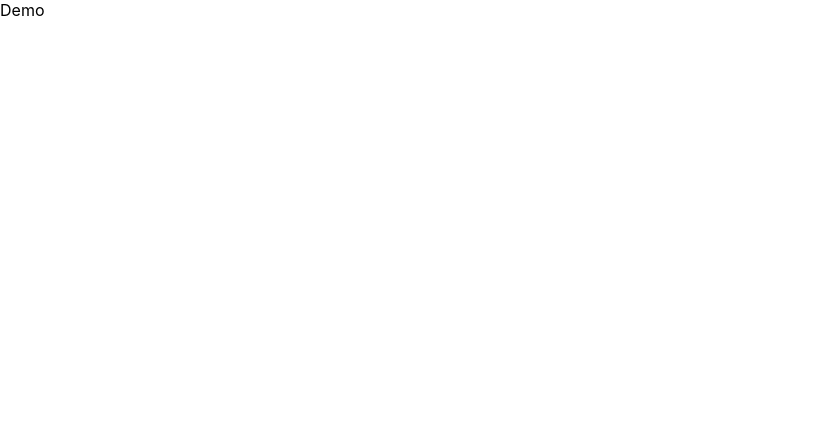
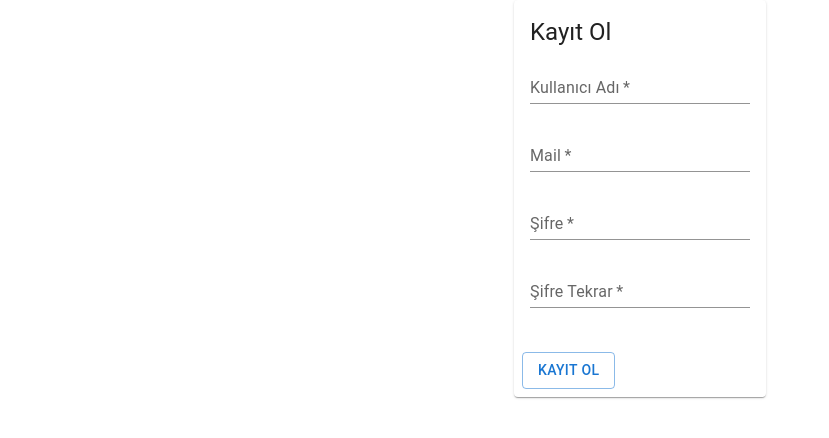
Before and after one commit to SukranKrts/interview_app, a React (Create React App) app: page /login in a window 1280 px wide. Shown: the top 438 px of the page, without its empty margins (0-829 px from the left). Built offline with nearby package versions, Linux system fonts and the light colour scheme.

Commit message:
Giriş ve kayıt ekranı tasarlandı Appbar componenti eklendi.

```diff
--- a/src/App.css
+++ b/src/App.css
@@ -36,3 +36,7 @@
     transform: rotate(360deg);
   }
 }
+
+.container{
+align-items: center;
+}
--- /dev/null
+++ b/src/components/Appbar.tsx
@@ -0,0 +1,95 @@
+import { AppBar, Box, Button, CssBaseline, Divider, Drawer, IconButton, List, ListItem, ListItemButton, ListItemText, Toolbar, Typography } from "@mui/material";
+import React from "react";
+
+interface Props {
+
+    window?: () => Window;
+}
+
+const drawerWidth = 240;
+const navItems = ['Ana Sayfa', 'Kullanıcı'];
+
+function Appbar(props: Props) {
+    const { window } = props;
+    const [mobileOpen, setMobileOpen] = React.useState(false);
+
+    const handleDrawerToggle = () => {
+        setMobileOpen((prevState) => !prevState);
+    };
+
+    const drawer = (
+        <Box onClick={handleDrawerToggle} sx={{ textAlign: 'center' }}>
+            <Typography variant="h6" sx={{ my: 2 }}>
+                İnterview App
+            </Typography>
+            <Divider />
+            <List>
+                {navItems.map((item) => (
+                    <ListItem key={item} disablePadding>
+                        <ListItemButton sx={{ textAlign: 'center' }}>
+                            <ListItemText primary={item} />
+                        </ListItemButton>
+                    </ListItem>
+                ))}
+            </List>
+        </Box>
+    );
+
+    const container = window !== undefined ? () => window().document.body : undefined;
+
+    return (
+        <Box sx={{ display: 'flex' }}>
+            <CssBaseline />
+            <AppBar component="nav" style={{ background: '#607d8b' }}>
+                <Toolbar>
+                    <IconButton
+                        color="inherit"
+                        aria-label="open drawer"
+                        edge="start"
+                        onClick={handleDrawerToggle}
+                        sx={{ mr: 2, display: { sm: 'none' } }}
+                    >
+                    </IconButton>
+                    <Typography
+                        variant="h6"
+                        component="div"
+                        sx={{ flexGrow: 1, display: { xs: 'none', sm: 'block' } }}
+                    >
+                        İnterview App
+                    </Typography>
+                    <Box sx={{ display: { xs: 'none', sm: 'block' } }}>
+                        {navItems.map((item) => (
+                            <Button key={item} sx={{ color: '#fff' }}>
+                                {item}
+                            </Button>
+                        ))}
+                    </Box>
+                </Toolbar>
+            </AppBar>
+            <nav>
+                <Drawer
+                    container={container}
+                    variant="temporary"
+                    open={mobileOpen}
+                    onClose={handleDrawerToggle}
+                    ModalProps={{
+                        keepMounted: true, // Better open performance on mobile.
+                    }}
+                    sx={{
+                        display: { xs: 'block', sm: 'none' },
+                        '& .MuiDrawer-paper': { boxSizing: 'border-box', width: drawerWidth },
+                    }}
+                >
+                    {drawer}
+                </Drawer>
+            </nav>
+            <Box component="main" sx={{ p: 3 }}>
+                <Toolbar />
+                <Typography>
+                </Typography>
+            </Box>
+        </Box>
+    );
+}
+
+export default Appbar;
--- a/src/pages/HomePage.tsx
+++ b/src/pages/HomePage.tsx
@@ -1,6 +1,15 @@
-function HomePage(){
-    return(
-        <div>Home</div>
+import React from "react";
+import Appbar from "../components/Appbar";
+
+
+const drawerWidth = 240;
+const navItems = ['Ana Sayfa', 'Kullanıcı'];
+
+function HomePage() {
+    return (
+        <div>
+            <Appbar/>
+        </div>
     );
 }
 
--- a/src/pages/LoginPage.tsx
+++ b/src/pages/LoginPage.tsx
@@ -1,9 +1,70 @@
+import { Button, Card, CardActions, CardContent, FormControl, IconButton, Input, InputAdornment, InputLabel, TextField, Typography } from '@mui/material';
 import React from 'react';
+import { useNavigate } from 'react-router-dom';
 
 function LoginPage() {
-    return(
-        <div>Demo</div>
-    );
+
+    const navigate = useNavigate();
+    function handleClick() {
+        navigate("/home");
+    }
+    return (
+        <div style={{ display: 'flex', alignItems: 'center', justifyContent: 'center', justifyItems: 'center' }}>
+            <Card sx={{ maxWidth: 500 }}>
+                <CardContent>
+                    <Typography gutterBottom variant="h5" component="div">
+                        Kayıt Ol
+                    </Typography>
+                    <div>
+                        <TextField
+                            required
+                            id="standard-user"
+                            label="Kullanıcı Adı"
+                            type="text"
+                            variant="standard"
+                        />
+                    </div>
+                    <br />
+                    <div>
+                        <TextField
+                            required
+                            id="standard-mail"
+                            label="Mail"
+                            type="mail"
+                            variant="standard"
+                        />
+                    </div>
+                    <br />
+                    <div>
+                        <TextField
+                            required
+                            id="standard-password"
+                            label="Şifre"
+                            type="password"
+                            autoComplete="current-password"
+                            variant="standard"
+                        />
+                    </div>
+                    <br />
+                    <div>
+                        <TextField
+                            required
+                            id="standard-password2"
+                            label="Şifre Tekrar"
+                            type="password"
+                            autoComplete="current-password"
+                            variant="standard"
+                        />
+                    </div>
+                    <br />
+                </CardContent>
+                <div>
+                    <CardActions>
+                        <Button variant='outlined' onClick={handleClick}>Kayıt Ol</Button>
+                    </CardActions>
+                </div>
+            </Card>
+        </div>
+    )
 }
-
 export default LoginPage;
--- a/src/pages/SigninPage.tsx
+++ b/src/pages/SigninPage.tsx
@@ -1,8 +1,49 @@
+import { Box, Button, Card, CardActions, CardContent, TextField, Typography } from '@mui/material';
 import React from 'react';
+import { useNavigate } from 'react-router-dom';
 
 function SigninPage() {
-    return(
-        <div>demo2</div>
+
+    const navigate = useNavigate();
+    function handleClick() {
+        navigate("/login");
+    }
+
+    return (
+        <div style={{ display: 'flex', justifyContent: 'center'}}>
+            <Card sx={{ maxWidth: 500 }}>
+                <CardContent sx={{top: 10}}>
+                    <Typography gutterBottom variant="h5" component="div">
+                        Giriş Yap
+                    </Typography>
+                    <div>
+                        <TextField
+                            id="standard-mail-input"
+                            label="Mail"
+                            type="mail"
+                            variant="standard"
+                        />
+                    </div>
+                    <br />
+                    <div>
+                        <TextField
+                            id="standard-password-input"
+                            label="Password"
+                            type="password"
+                            autoComplete="current-password"
+                            variant="standard"
+                        />
+                    </div>
+                </CardContent>
+                <br/>
+                <div>
+                    <CardActions sx={{display: 'flex', justifyContent: 'end'}}>
+                        <Button variant='text'>Giriş Yap</Button>
+                        <Button variant='text' onClick={handleClick}>Kayıt Ol</Button>
+                    </CardActions>
+                </div>
+            </Card>
+        </div>
     );
 }
 
```
